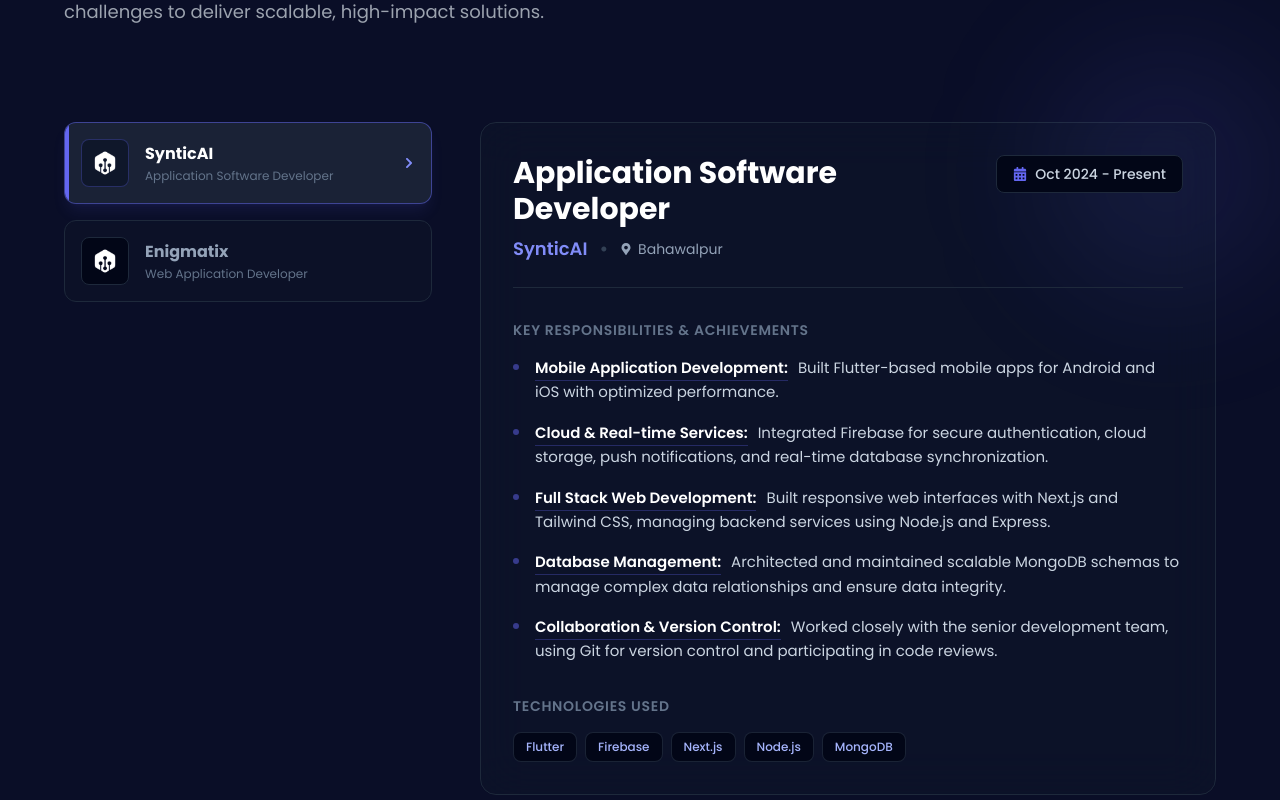
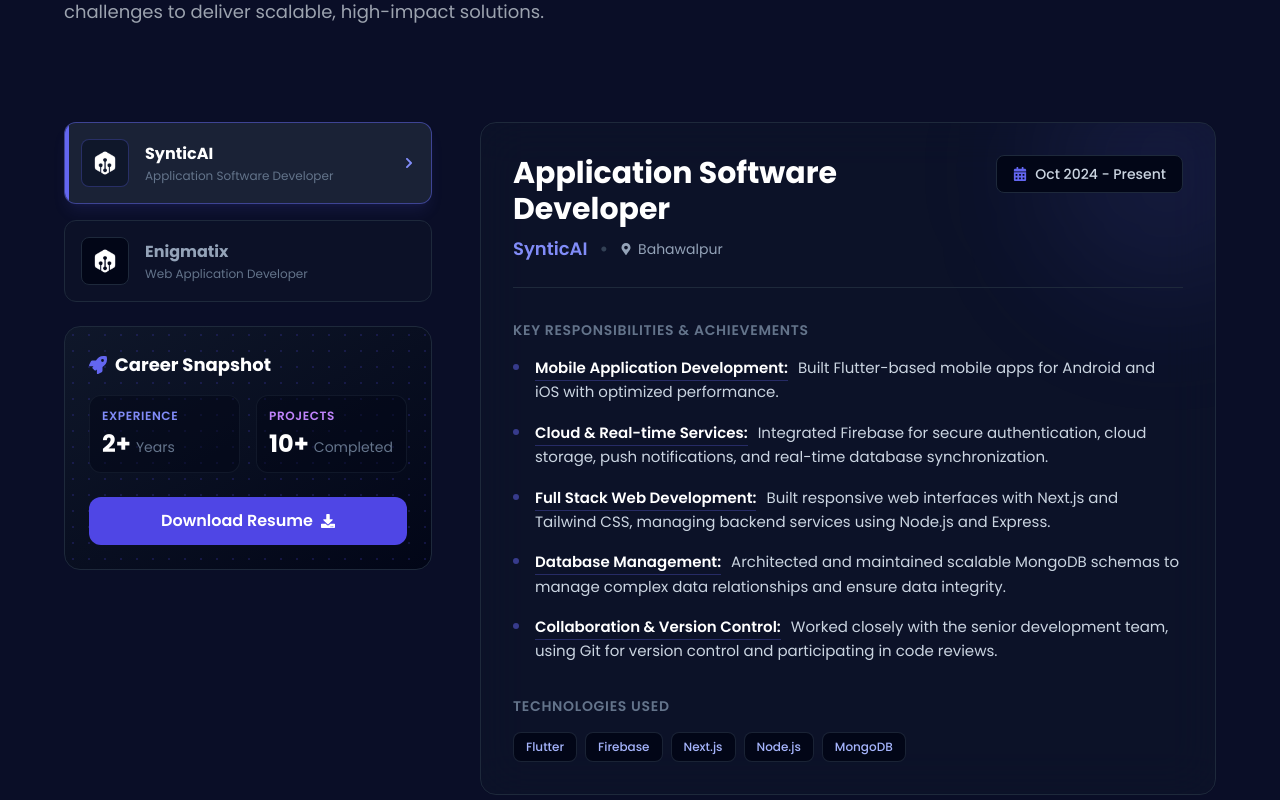
Before and after one commit to Umair-Amjad-Ali/portfolio_site, a React (Vite) app: page / in a window 1280 px wide. Shown: the part 1780-2580 px from the top of the page. Built offline with nearby package versions, Linux system fonts and the light colour scheme.

Commit message:
deisgn updated

```diff
--- a/src/components/Experiences.jsx
+++ b/src/components/Experiences.jsx
@@ -1,6 +1,6 @@
 import React, { useState } from "react";
 import { motion, AnimatePresence } from "framer-motion";
-import { FaMapMarkerAlt, FaCalendarAlt, FaChevronRight } from "react-icons/fa";
+import { FaMapMarkerAlt, FaCalendarAlt, FaChevronRight, FaJs, FaReact, FaMobileAlt, FaDownload, FaRocket, FaBriefcase } from "react-icons/fa";
 import { experiences } from "../constants";
 
 const Experiences = () => {
@@ -35,7 +35,8 @@
       <div className="flex flex-col md:flex-row gap-8 md:gap-12 w-full">
 
         {/* Navigation Rail (Desktop) / Horizontal Scroll (Mobile) */}
-        <div className="md:w-1/3 flex md:flex-col overflow-x-auto md:overflow-visible gap-4 pb-4 md:pb-0 scrollbar-hide">
+        <div className="md:w-1/3 flex flex-col gap-6">
+          <div className="flex md:flex-col overflow-x-auto md:overflow-visible gap-4 pb-4 md:pb-0 scrollbar-hide">
             {experiences.map((experience, index) => (
               <button
                 key={index}
@@ -81,20 +82,61 @@
             ))}
           </div>
 
+          {/* Career Snapshot Card (New Addition) */}
+          <motion.div
+            initial={{ opacity: 0, y: 20 }}
+            whileInView={{ opacity: 1, y: 0 }}
+            transition={{ duration: 0.5, delay: 0.2 }}
+            viewport={{ once: true }}
+            className="hidden md:flex flex-col bg-gradient-to-br from-slate-900 to-slate-950 rounded-2xl border border-slate-800 p-6 relative overflow-hidden group"
+          >
+            {/* Subtle background pattern */}
+            <div className="absolute inset-0 opacity-20 bg-[radial-gradient(#4f46e5_1px,transparent_1px)] [background-size:16px_16px]"></div>
+
+            <div className="relative z-10">
+              <h3 className="text-white font-bold text-lg mb-4 flex items-center gap-2">
+                <FaRocket className="text-indigo-500" /> Career Snapshot
+              </h3>
+
+              <div className="grid grid-cols-2 gap-4 mb-6">
+                <div className="bg-slate-950/50 p-3 rounded-xl border border-slate-800/50">
+                  <div className="text-indigo-400 text-xs font-semibold uppercase tracking-wider mb-1">Experience</div>
+                  <div className="text-white text-2xl font-bold">2+ <span className="text-sm text-slate-500 font-normal">Years</span></div>
+                </div>
+                <div className="bg-slate-950/50 p-3 rounded-xl border border-slate-800/50">
+                  <div className="text-purple-400 text-xs font-semibold uppercase tracking-wider mb-1">Projects</div>
+                  <div className="text-white text-2xl font-bold">10+ <span className="text-sm text-slate-500 font-normal">Completed</span></div>
+                </div>
+              </div>
+
+              <button className="w-full group/btn relative flex items-center justify-center gap-2 bg-indigo-600 hover:bg-indigo-500 text-white px-4 py-3 rounded-xl font-semibold transition-all duration-300 hover:shadow-lg hover:shadow-indigo-500/25">
+                <span className="relative z-10 flex items-center gap-2">
+                  Download Resume <FaDownload size={14} />
+                </span>
+              </button>
+            </div>
+          </motion.div>
+        </div>
+
         {/* Detail Stage */}
-        <div className="md:w-2/3 min-h-[500px] relative">
-          <AnimatePresence mode="wait">
+        <div className="md:w-2/3 relative">
           <motion.div
-              key={activeTab}
-              initial={{ opacity: 0, x: 20 }}
-              animate={{ opacity: 1, x: 0 }}
-              exit={{ opacity: 0, x: -20 }}
+            layout
             transition={{ duration: 0.3 }}
-              className="relative bg-slate-900/50 backdrop-blur-xl border border-slate-800 rounded-2xl p-6 md:p-8"
+            className="relative bg-slate-900/50 backdrop-blur-xl border border-slate-800 rounded-2xl overflow-hidden"
           >
             {/* Decorative Spotlight Background */}
             <div className="absolute top-0 right-0 -mr-20 -mt-20 w-64 h-64 bg-indigo-500/10 rounded-full blur-3xl pointer-events-none" />
 
+            <AnimatePresence mode="wait">
+              <motion.div
+                key={activeTab}
+                initial={{ opacity: 0 }}
+                animate={{ opacity: 1 }}
+                exit={{ opacity: 0 }}
+                transition={{ duration: 0.3 }}
+                className="p-6 md:p-8"
+              >
                 {/* Header Content */}
                 <div className="relative mb-8 border-b border-slate-800 pb-6">
                   <div className="flex flex-col md:flex-row md:justify-between md:items-start gap-4">
@@ -170,6 +212,7 @@
 
               </motion.div>
             </AnimatePresence>
+          </motion.div>
         </div>
       </div>
     </section>
```
Lines whose indentation alone changed are shown as unchanged.
